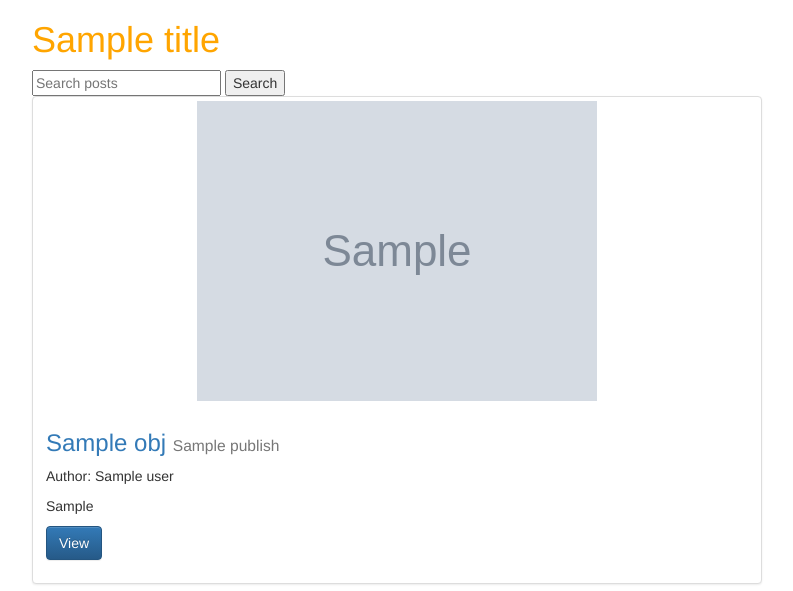
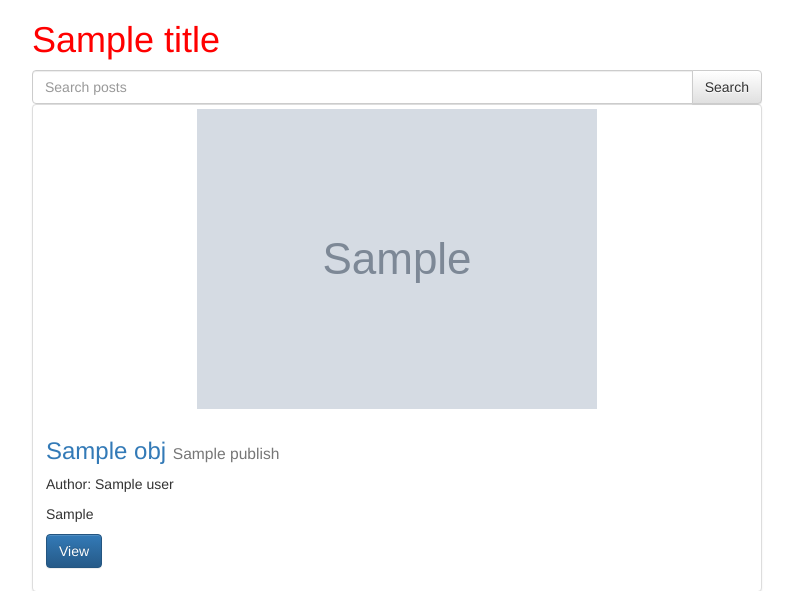
Before and after one commit to rameshkonatala/trydjango_1.9, a Django app: template src/templates/post_list.html in a window 1280 px wide. Shown: the top 591 px of the page, without its empty margins (243-1036 px from the left). Run offline with Django 3.2, Linux system fonts and the light colour scheme; the template is opened without the code that fills it: most values are stand-ins (such as "Sample title", 1, 10 or a date in 2020); grey boxes marked "Sample" are stand-in pictures; parts of the project's set-up code (start-up, migrations or seed data) failed here and were passed over; some libraries are stand-ins or nearby versions.

Commit message:
Lesson: 10A | Input groups

```diff
--- a/src/static/css/base.css
+++ b/src/static/css/base.css
@@ -1,3 +1,8 @@
 h1{
-	color: orange;
+	color: red;
 }
+
+.wmd-panel{
+	margin-right: 0px !important;
+	margin-left: 0px !important;
+}
--- a/src/templates/post_form.html
+++ b/src/templates/post_form.html
@@ -1,4 +1,6 @@
 {% extends "base.html" %}
+{% load crispy_forms_tags %}
+
 
 {% block head_extra %}
 	{{form.media}}
@@ -19,7 +21,7 @@
 <hr>
 <form method="POST" action='' enctype="multipart/form-data">
 	{% csrf_token %}
-	{{form.as_p}}
+	{{form | crispy}}
 	<input type="submit" class='btn btn-default' name="Create Post">
 </form>
 </div>
--- a/src/templates/post_list.html
+++ b/src/templates/post_list.html
@@ -3,8 +3,12 @@
 <div class="col-sm-8 col-sm-offset-2">
   <h1>{{title}} </h1>
 	<form method="GET" action="">
-		<input type="text" name="q" placeholder="Search posts" value="{{ request.GET.q }}" />
-		<input type="submit" value="Search"/>
+	<div class="input-group">
+			<input class="form-control" type="text" name="q" placeholder="Search posts" value="{{ request.GET.q }}" />
+			<span class="input-group-btn">
+				<input class="btn btn-default" type="submit" value="Search"/>
+			</span>
+		</div>
 	</form>
 
 	{%for obj in object_list%}
--- a/src/trydjango19/settings.py
+++ b/src/trydjango19/settings.py
@@ -40,9 +40,12 @@ INSTALLED_APPS = [
     #third party
     'pagedown',
     'markdown_deux',
+    'crispy_forms',
     #local
     'posts',
 ]
+
+CRISPY_TEMPLATE_PACK = 'bootstrap3'
 
 MIDDLEWARE_CLASSES = [
     'django.middleware.security.SecurityMiddleware',
```
Also changed, not shown: 1 other file.
